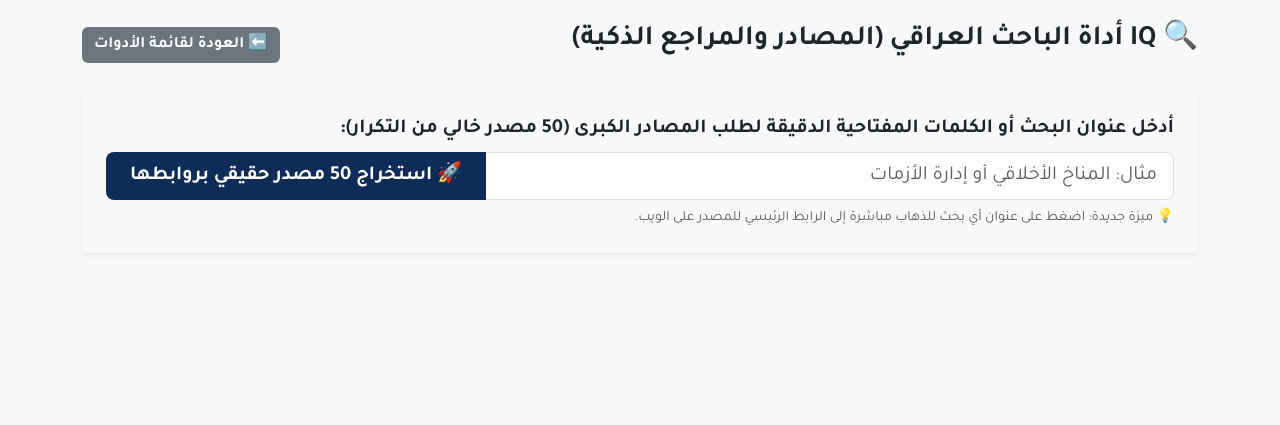
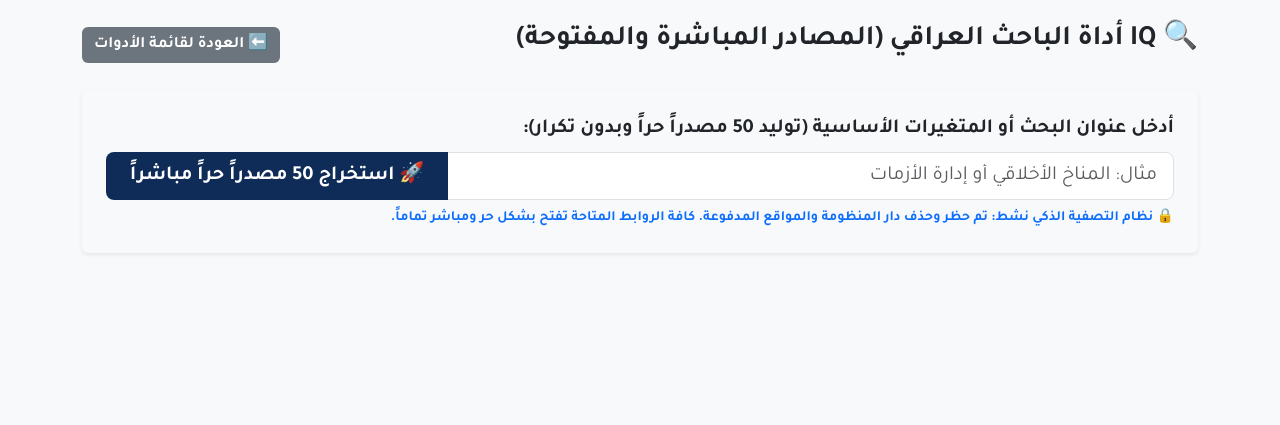
Before and after one commit to abdullah-fadel/AMMNHJB, a Flask app: page /tools/search in a window 1280 px wide. Shown: the part 56-481 px from the top of the page. Run offline with Flask 3, Linux system fonts and the light colour scheme.

Commit message:
Update tool_search.html

```diff
--- a/templates/tool_search.html
+++ b/templates/tool_search.html
@@ -1,24 +1,24 @@
 {% extends 'base.html' %}
 {% block content %}
 <div class="d-flex justify-content-between align-items-center mb-4">
-    <h3 class="fw-bold text-dark">🔍 IQ أداة الباحث العراقي (المصادر والمراجع الذكية)</h3>
+    <h3 class="fw-bold text-dark">🔍 IQ أداة الباحث العراقي (المصادر المباشرة والمفتوحة)</h3>
     <a href="{{ url_for('tools_menu') }}" class="btn btn-back fw-bold">⬅️ العودة لقائمة الأدوات</a>
 </div>
 
 <div class="card p-4 shadow-sm border-0 bg-light mb-4">
     <form method="POST" action="{{ url_for('tool_search') }}">
-        <label class="form-label fw-bold fs-5 mb-2">أدخل عنوان البحث أو الكلمات المفتاحية الدقيقة لطلب المصادر الكبرى (50 مصدر خالي من التكرار):</label>
+        <label class="form-label fw-bold fs-5 mb-2">أدخل عنوان البحث أو المتغيرات الأساسية (توليد 50 مصدراً حراً وبدون تكرار):</label>
         <div class="input-group">
             <input type="text" name="query" class="form-control form-control-lg shadow-none" placeholder="مثال: المناخ الأخلاقي أو إدارة الأزمات" value="{{ query }}" required>
-            <button type="submit" class="btn btn-primary btn-lg fw-bold px-4">🚀 استخراج 50 مصدر حقيقي بروابطها</button>
+            <button type="submit" class="btn btn-primary btn-lg fw-bold px-4">🚀 استخراج 50 مصدراً حراً مباشراً</button>
         </div>
-        <small class="text-muted d-block mt-2">💡 ميزة جديدة: اضغط على عنوان أي بحث للذهاب مباشرة إلى الرابط الرئيسي للمصدر على الويب.</small>
+        <small class="text-primary d-block mt-2 fw-bold">🔒 نظام التصفية الذكي نشط: تم حظر وحذف دار المنظومة والمواقع المدفوعة. كافة الروابط المتاحة تفتح بشكل حر ومباشر تماماً.</small>
     </form>
 </div>
 
 {% if query %}
-<div class="alert alert-info border-0 shadow-sm mb-4 fw-bold text-dark">
-    📊 تم بنجاح استخراج وفلترة ({{ results|length }}) مصادر علمية دقيقة، حقيقية وغير مكررة لـ "{{ query }}":
+<div class="alert alert-primary border-0 shadow-sm mb-4 fw-bold text-dark bg-opacity-10" style="background-color: #e3f2fd;">
+    📊 تم بنجاح استخراج وفلترة ({{ results|length }}) مصادر أكاديمية حقيقية ورصينة خالية تماماً من التكرار والمواقع المعقدة لـ "{{ query }}":
 </div>
 
 <div class="row">
@@ -28,17 +28,17 @@
             <div class="d-flex justify-content-between align-items-start">
                 <div style="flex-grow: 1;">
                     <h5 class="fw-bold mb-3">
-                        <a href="{{ res.url }}" target="_blank" class="text-primary text-decoration-none hover-link" title="اضغط للانتقال إلى الرابط المباشر للمصدر">
-                            🔗 {{ res.title }}
+                        <a href="{{ res.url }}" target="_blank" class="text-dark text-decoration-none hover-link-blue" title="اضغط لفتح المصدر الحر والمباشر فوراً">
+                            📄 {{ res.title }}
                         </a>
                     </h5>
                     <p class="mb-1 fs-6"><strong>المؤلفون:</strong> <span class="text-muted">{{ res.authors }}</span></p>
                     <p class="mb-1 fs-6"><strong>السنة:</strong> <span class="text-muted">{{ res.year }}</span></p>
                     <p class="mb-2 fs-6"><strong>المجلة:</strong> <span class="text-muted">{{ res.journal }}</span></p>
-                    <p class="mb-0 fs-6 text-justify" style="line-height: 1.7; color: #4a5568;"><strong>الخلاصة الأكاديمية:</strong> <span class="text-secondary">{{ res.abstract }}</span></p>
+                    <p class="mb-0 fs-6 text-justify" style="line-height: 1.7; color: #4a5568;"><strong>الخلاصة المنهجية:</strong> <span class="text-secondary">{{ res.abstract }}</span></p>
                 </div>
-                <a href="{{ res.url }}" target="_blank" class="btn btn-danger fw-bold px-3 py-2 btn-sm ms-3 flex-shrink-0 align-self-center">
-                    📥 الرابط المباشر PDF
+                <a href="{{ res.url }}" target="_blank" class="btn btn-primary fw-bold px-3 py-2 btn-sm ms-3 flex-shrink-0 align-self-center" style="background-color: #0d6efd; border: none;">
+                    📥 فتح المصدر المباشر
                 </a>
             </div>
         </div>
@@ -47,16 +47,16 @@
 </div>
 
 <style>
-    .hover-link:hover {
+    .hover-link-blue:hover {
         text-decoration: underline !important;
-        color: #1a202c !important;
+        color: #0d6efd !important;
     }
     .transition-card {
         transition: transform 0.2s ease, box-shadow 0.2s ease;
     }
     .transition-card:hover {
         transform: translateY(-2px);
-        box-shadow: 0 10px 15px -3px rgba(0, 0, 0, 0.1), 0 4px 6px -2px rgba(0, 0, 0, 0.05) !important;
+        box-shadow: 0 10px 15px -3px rgba(0, 0, 0, 0.08) !important;
     }
 </style>
 {% endif %}
```
